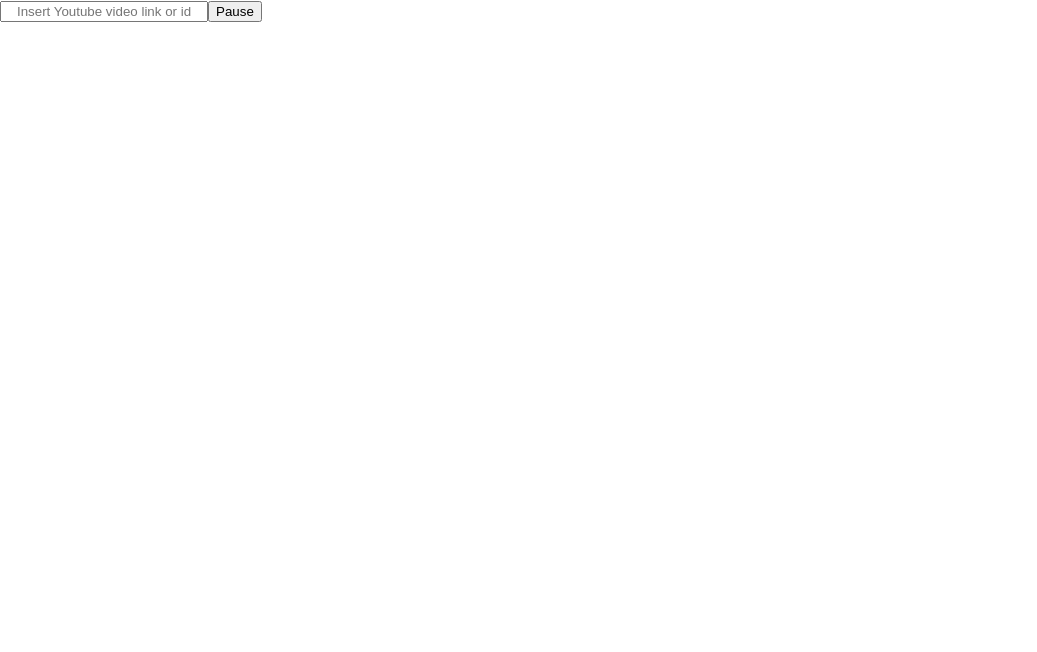
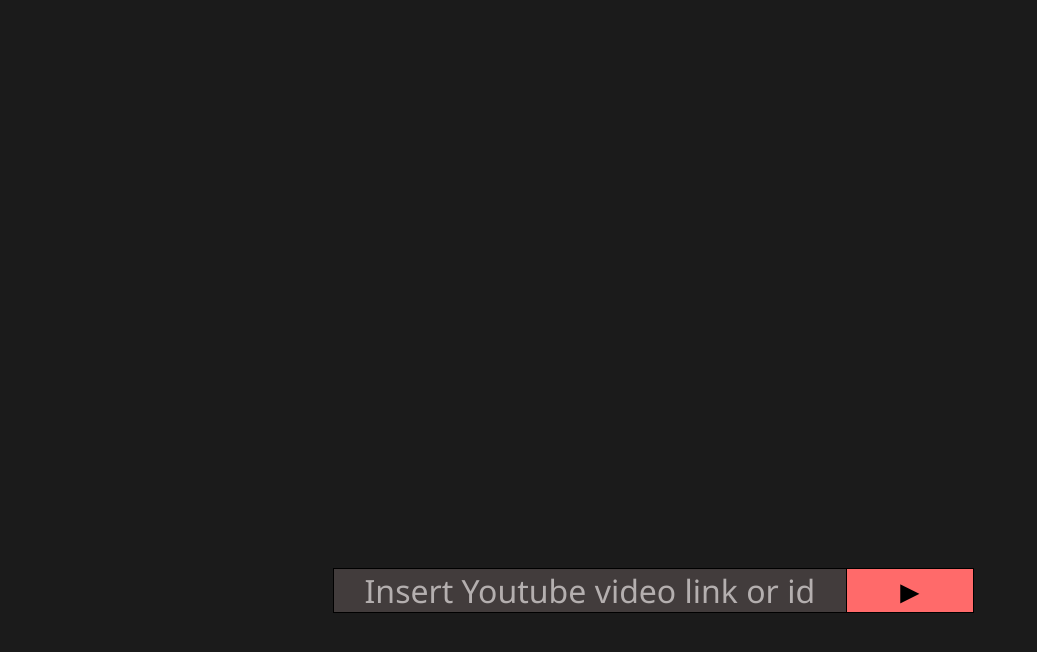
Before and after one commit to upb8/mindflo-web, a React (Create React App) app: page / in a window 1280 px wide. Shown: the top 652 px of the page, without its empty margins (0-1037 px from the left). Built offline with nearby package versions, Linux system fonts and the light colour scheme; no server answers.

Commit message:
UI design implementation for the homepage in mindflow web

```diff
--- a/src/pages/Home/index.js
+++ b/src/pages/Home/index.js
@@ -1,34 +1,38 @@
-import React, { Component, Fragment } from "react";
-import YouTube from "react-youtube";
-import "./style.scss";
+import React, { Component, Fragment } from 'react';
+import YouTube from 'react-youtube';
+import './style.scss';
 
 class Home extends Component {
 	state = {
-    videoId: "mg7netw1JuM",
-    videoStatus: 'Pause',
-    playerInstance: null
-  }
+		videoId: 'mg7netw1JuM',
+		videoStatus: 'Play',
+		playerInstance: null,
+		valBtn: '►'
+	};
 
 	constructor(args) {
 		super(args);
-    let webSocket = new WebSocket('wss://subscriptions.ap-northeast-1.graph.cool/v1/cjuhavbfm4dew0136f5svjec8', 'graphql-subscriptions');
+		let webSocket = new WebSocket(
+			'wss://subscriptions.ap-northeast-1.graph.cool/v1/cjuhavbfm4dew0136f5svjec8',
+			'graphql-subscriptions'
+		);
 		webSocket.onopen = (event) => {
 			const message = {
 				id: '1',
 				type: 'init'
-      }
-      console.log('initiated')
-      webSocket.send(JSON.stringify(message))
-    }
+			};
+			console.log('initiated');
+			webSocket.send(JSON.stringify(message));
+		};
 
 		// webSocket.addEventListener('message', function (event) {
 		// });
 		webSocket.onmessage = (event) => {
 			console.log('Message from server ', event.data);
-      const data = JSON.parse(event.data)
+			const data = JSON.parse(event.data);
 			switch (data.type) {
 				case 'init_success': {
-          console.log('init_success, the handshake is complete')
+					console.log('init_success, the handshake is complete');
 					const message = {
 						id: '2',
 						type: 'subscription_start',
@@ -54,84 +58,88 @@
                 }
               }
             `
-          }
-          webSocket.send(JSON.stringify(message))
+					};
+					webSocket.send(JSON.stringify(message));
 					break;
 				}
 				case 'init_fail': {
-          console.log('init fail')
+					console.log('init fail');
 					break;
 				}
 				case 'subscription_data': {
-          console.log('subscription data has been received')
-          console.log(data)
+					console.log('subscription data has been received');
+					console.log(data);
 					// change the state
-          if(data.payload.data.YoutubePlayer.node.playing){
+					if (data.payload.data.YoutubePlayer.node.playing) {
 						this.state.playerInstance.playVideo();
-            this.setState({videoStatus: 'Play'})
+						this.setState({ videoStatus: 'Play' });
 					} else {
 						this.state.playerInstance.pauseVideo();
-            this.setState({videoStatus: 'Pause'})
+						this.setState({ videoStatus: 'Pause' });
 					}
 					break;
 				}
 				case 'subscription_success': {
-          console.log('subscription_success')
-          console.log(data)
+					console.log('subscription_success');
+					console.log(data);
 					break;
 				}
 				case 'subscription_fail': {
-          console.log('subscription fail')
+					console.log('subscription fail');
 					break;
 				}
-        default : {
-          console.log('keep alive')
-          console.log(data)
+				default: {
+					console.log('keep alive');
+					console.log(data);
 					break;
 				}
 			}
-    }
+		};
 	}
 
 	onPlayerReady = (event) => {
 		// access to player in all event handlers via event.target
 		// event.target.pauseVideo();
-    console.log('player ready')
-    this.setState({playerInstance: event.target})
-  }
+		console.log('player ready');
+		this.setState({ playerInstance: event.target });
+	};
 
 	updateVideoId = (e) => {
-    if(e.target.value !== ''){
+		if (e.target.value !== '') {
 			const splitURL = e.target.value.split('=');
 			const videoId = splitURL.length === 1 ? e.target.value : splitURL[1].split('&')[0];
-      this.setState({videoId});
+			this.setState({ videoId });
 		}
-  }
+	};
 
 	togglePlayStatus = () => {
-    if(this.state.videoStatus === 'Play'){
+		if (this.state.videoStatus === 'Play') {
 			this.state.playerInstance.playVideo();
 		} else {
 			this.state.playerInstance.pauseVideo();
 		}
-    this.setState({videoStatus: this.state.videoStatus === 'Play' ? 'Pause' : 'Play'});
-  }
+		this.setState({
+			videoStatus: this.state.videoStatus === 'Play' ? 'Pause' : 'Play',
+			valBtn: this.state.videoStatus === 'Play' ? '❚ ❚' : '►'
+		});
+	};
 
 	render() {
 		const opts = {
 			playerVars: {
 				// https://developers.google.com/youtube/player_parameters
-        autoplay: 1
+				autoplay: 1,
+				controls: 0
 			}
 		};
 		return (
-      <Fragment>
+			<div className="youtubePlayer">
 				<YouTube videoId={this.state.videoId} opts={opts} onReady={this.onPlayerReady} />
 				<div className="player-controls">
-          <input type="text" placeholder="Insert Youtube video link or id" onBlur={this.updateVideoId} style={{minWidth: "200px", textAlign: 'center'}}/>
-          <input type="button" value={this.state.videoStatus} onClick={this.togglePlayStatus}/>
+					<input type="text" placeholder="Insert Youtube video link or id" onBlur={this.updateVideoId} />
+					<input type="button" value={this.state.valBtn} onClick={this.togglePlayStatus} />
 				</div>
-      </Fragment>
+			</div>
 		);
 	}
 }
--- a/src/pages/Home/style.scss
+++ b/src/pages/Home/style.scss
@@ -0,0 +1,50 @@
+* {
+	margin: 0;
+	padding: 0;
+}
+body {
+	background: rgb(27, 27, 27);
+	height: 100%;
+	width: 100%;
+}
+
+.youtubePlayer {
+	width: 100%;
+	height: 100%;
+}
+
+iframe {
+	width: 100vw;
+	height: 100vh;
+}
+
+.player-controls {
+	position: fixed;
+	top: 71vh;
+	left: 26vw;
+}
+
+input[type="text"] {
+	width: 40vw;
+	background: #423c3c;
+	font-family: 'Segoe UI';
+	font-size: 2rem;
+	text-align: center;
+	border: 1px solid black;
+	border-right: none;
+	color: white;
+}
+
+input[type="text"] {
+	&::placeholder {
+		color: rgb(180, 175, 175);
+	}
+}
+
+input[type=button] {
+	background-color: #ff6a6a;
+	font-family: 'Segoe UI';
+	font-size: 2rem;
+	width: 10vw;
+	border: 1px solid black;
+}
```
Also changed, not shown: 1 other file (tests, documents, lock files or other folders). Lines whose indentation alone changed are shown as unchanged.
